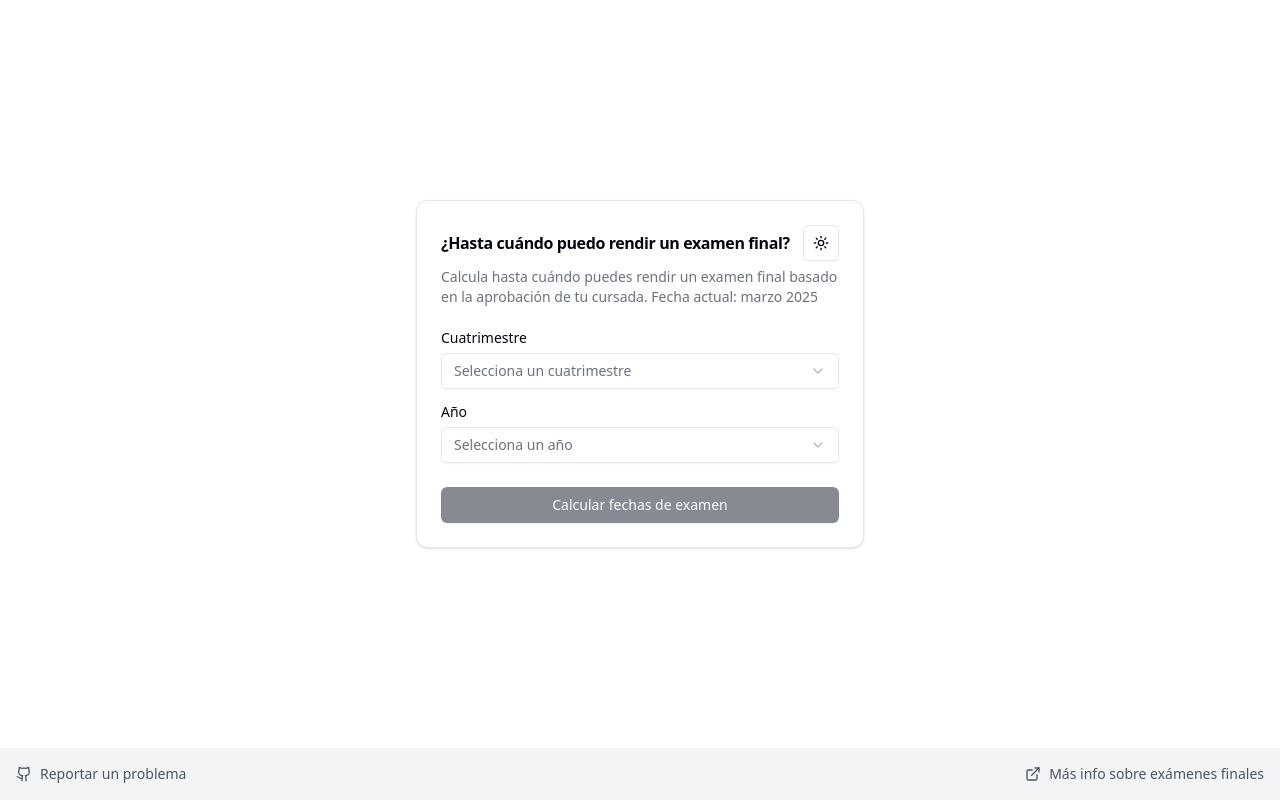
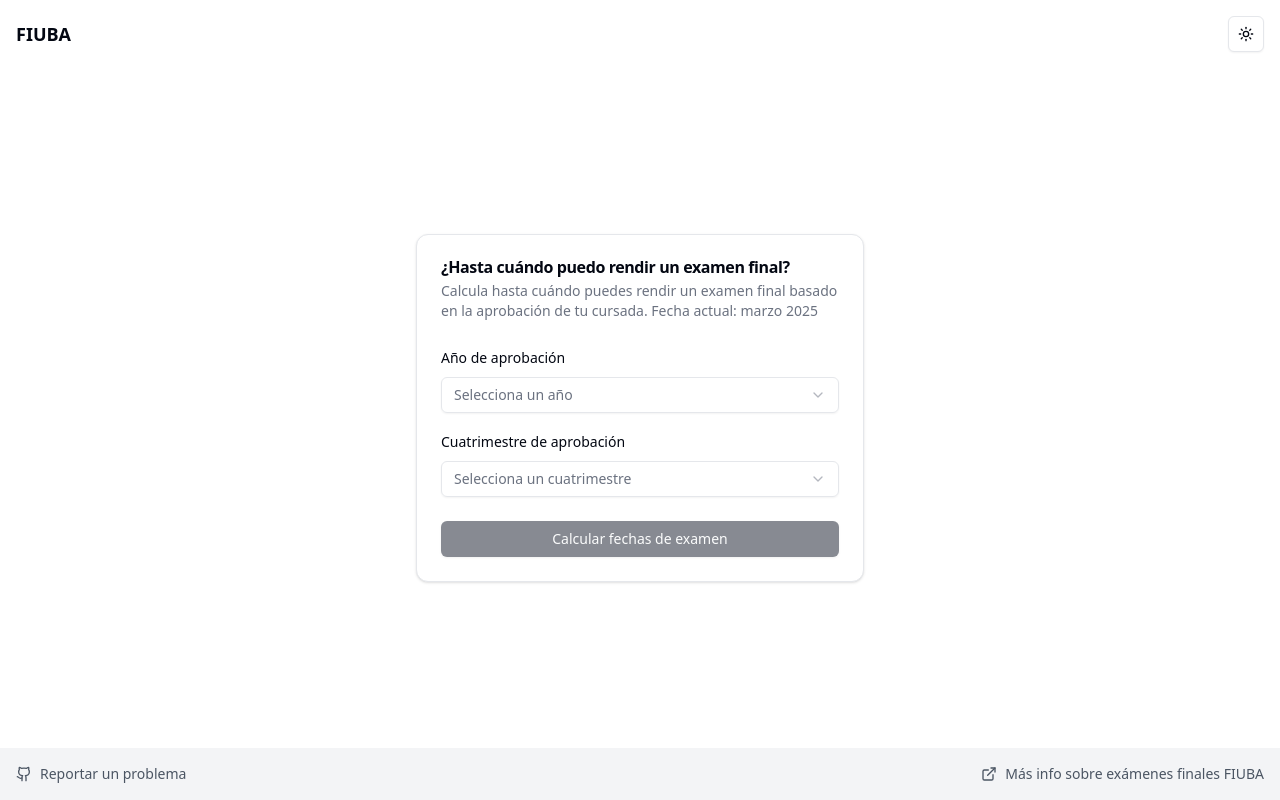
Before and after one commit to julitaras/FIUBA-final-tracker, a Next.js app: page / in a window 1280 px wide. Built offline with nearby package versions, Linux system fonts and the light colour scheme.

Commit message:
Add header FIUBA

```diff
--- a/app/page.tsx
+++ b/app/page.tsx
@@ -1,6 +1,6 @@
 "use client"
 
-import { useState, useMemo, useCallback } from "react"
+import { useState, useMemo } from "react"
 import { CheckCircle, AlertCircle, Github, ExternalLink } from "lucide-react"
 import { format, addMonths, subMonths, isBefore } from "date-fns"
 import { es } from "date-fns/locale"
@@ -11,6 +11,7 @@ import { Label } from "@/components/ui/label"
 import { Moon, Sun } from "lucide-react"
 import { useTheme } from "next-themes"
 import { DropdownMenu, DropdownMenuContent, DropdownMenuItem, DropdownMenuTrigger } from "@/components/ui/dropdown-menu"
+import Head from "next/head"
 
 function ToggleDarkMode() {
   const { setTheme } = useTheme()
@@ -37,93 +38,145 @@ export default function ExamTracker() {
   const [quarter, setQuarter] = useState<string>("")
   const [year, setYear] = useState<string>("")
   const [results, setResults] = useState<any>(null)
-
   const currentDate = useMemo(() => new Date(), [])
 
-  const calculateExamDates = useCallback(() => {
+  const availableYears = useMemo(() => {
+    const maxExpirationMonths = 12;
+    const oldestValidDate = subMonths(currentDate, maxExpirationMonths);
+    const oldestYear = oldestValidDate.getFullYear();
+    const currentYear = currentDate.getFullYear();
+
+    return Array.from({ length: currentYear - oldestYear + 1 }, (_, index) => {
+      const year = currentYear - index;
+      const lastPeriodOfYear = new Date(year, 11, 31);
+      return isBefore(lastPeriodOfYear, oldestValidDate) ? null : year.toString()
+    }).filter(Boolean) as string[]
+  }, [currentDate])
+
+  const calculateExamDates = () => {
     if (!quarter || !year) return
 
-    const startMonth = (Number.parseInt(quarter) - 1) * 3
-    const startDate = new Date(Number.parseInt(year), startMonth, 1)
-    const endDate = addMonths(startDate, 6)
-    const finalExamDate = subMonths(endDate, 1)
+    const yearNum = Number.parseInt(year)
+    const baseDate = quarter === "1" ? new Date(yearNum, 6, 31) : new Date(yearNum, 11, 31)
+    const expirationDate = addMonths(baseDate, 12)
 
-    setResults({
-      courseApproval: format(endDate, "MMMM yyyy", { locale: es }),
-      finalExam: format(finalExamDate, "MMMM yyyy", { locale: es }),
-      isExpired: isBefore(finalExamDate, currentDate),
-    })
-  }, [quarter, year, currentDate])
+    if (isBefore(expirationDate, currentDate)) {
+      setResults({ isExpired: true })
+      return
+    }
 
+    const tanda1Start = quarter === "1" ? new Date(yearNum, 6, 1) : new Date(yearNum, 11, 1)
+    const tanda1End = quarter === "1" ? new Date(yearNum, 7, 31) : new Date(yearNum + 1, 1, 28)
+
+    const tanda2Start = quarter === "1" ? new Date(yearNum, 11, 1) : new Date(yearNum + 1, 6, 1)
+    const tanda2End = quarter === "1" ? new Date(yearNum + 1, 1, 28) : new Date(yearNum + 1, 7, 31)
+
+    const tanda3Start = quarter === "1" ? new Date(yearNum + 1, 6, 1) : new Date(yearNum + 1, 11, 1)
+    const tanda3End = quarter === "1" ? new Date(yearNum + 1, 7, 31) : new Date(yearNum + 2, 1, 28)
+
+    const periods = [
+      { name: "Tanda 1", startDate: tanda1Start, endDate: tanda1End },
+      { name: "Tanda 2", startDate: tanda2Start, endDate: tanda2End },
+      { name: "Tanda 3", startDate: tanda3Start, endDate: tanda3End },
+    ].filter((period) => !isBefore(period.endDate, currentDate))
+
+    setResults({ periods: periods.slice(0, 3), expirationDate, isExpired: false })
+  }
   return (
+    <>
+      <Head>
+        <title>FIUBA Final Tracker - Calcula tus fechas de examen</title>
+        <meta
+          name="description"
+          content="Herramienta para estudiantes de FIUBA (Facultad de Ingeniería de la UBA) para calcular las fechas límite de exámenes finales basado en la aprobación de cursadas."
+        />
+      </Head>
       <div className="flex flex-col justify-between min-h-screen">
+        <nav className="p-4">
+          <div className="container mx-auto flex justify-between items-center">
+            <span className="text-lg font-bold">FIUBA</span>
+            <ToggleDarkMode />
+          </div>
+        </nav>
         <div className="flex justify-center items-center flex-grow p-4">
           <Card className="w-full max-w-md">
             <CardHeader>
-            <CardTitle className="flex justify-between items-center">
-              {" "}
-              ¿Hasta cuándo puedo rendir un examen final? <ToggleDarkMode />
+              <CardTitle className="flex justify-between items-center"> ¿Hasta cuándo puedo rendir un examen final?
               </CardTitle>
-
           <CardDescription>
-              Calcula hasta cuándo puedes rendir un examen final basado en la aprobación de tu cursada. Fecha actual:{" "}
+            Calcula hasta cuándo puedes rendir un examen final basado en la aprobación de tu cursada. Fecha actual: {" "}
             {format(currentDate, "MMMM yyyy", { locale: es })}
           </CardDescription>
         </CardHeader>
           <CardContent className="space-y-4">
-            <div className="grid w-full gap-2">
-              <Label htmlFor="quarter">Cuatrimestre</Label>
-              <Select onValueChange={setQuarter}>
-                <SelectTrigger id="quarter">
+            <div className="space-y-2">
+              <Label>Año de aprobación</Label>
+              <Select value={year} onValueChange={setYear}>
+                <SelectTrigger>
+                  <SelectValue placeholder="Selecciona un año" />
+                </SelectTrigger>
+                <SelectContent>
+                  {availableYears.map((y) => (
+                    <SelectItem key={y} value={y}>
+                      {y}
+                    </SelectItem>
+                  ))}
+                </SelectContent>
+              </Select>
+            </div>
+            <div className="space-y-2">
+              <Label>Cuatrimestre de aprobación</Label>
+              <Select value={quarter} onValueChange={setQuarter}>
+                <SelectTrigger>
                   <SelectValue placeholder="Selecciona un cuatrimestre" />
                 </SelectTrigger>
                 <SelectContent>
-                  <SelectItem value="1">Primer Cuatrimestre</SelectItem>
-                  <SelectItem value="2">Segundo Cuatrimestre</SelectItem>
-                  <SelectItem value="3">Tercer Cuatrimestre</SelectItem>
-                  <SelectItem value="4">Cuarto Cuatrimestre</SelectItem>
-                </SelectContent>
-              </Select>
-            </div>
-            <div className="grid w-full gap-2">
-              <Label htmlFor="year">Año</Label>
-              <Select onValueChange={setYear}>
-                <SelectTrigger id="year">
-                  <SelectValue placeholder="Selecciona un año" />
-                </SelectTrigger>
-                <SelectContent>
-                  {Array.from({ length: 10 }, (_, i) => {
-                    const currentYear = new Date().getFullYear() - i
-                    return (
-                      <SelectItem key={currentYear} value={currentYear.toString()}>
-                        {currentYear}
-                      </SelectItem>
-                    )
-                  })}
+                  <SelectItem value="1">Primer cuatrimestre (Marzo-Julio)</SelectItem>
+                  <SelectItem value="2">Segundo cuatrimestre (Agosto-Diciembre)</SelectItem>
                 </SelectContent>
               </Select>
             </div>
           </CardContent>
-          <CardFooter className="flex flex-col space-y-4">
+          <CardFooter>
             <Button className="w-full" onClick={calculateExamDates} disabled={!quarter || !year}>
               Calcular fechas de examen
             </Button>
           </CardFooter>
 
-          {results && (
-            <CardFooter className="flex flex-col space-y-2">
-              {results.isExpired ? (
-                <div className="flex items-center text-sm text-red-500">
-                  <AlertCircle className="h-4 w-4 mr-2" />
-                  <p>¡Atención! El período para rendir el examen final ha expirado en {results.finalExam}.</p>
+          {results && results.isExpired && (
+            <CardContent className="pt-4 border-t">
+              <div className="flex items-center gap-2 p-3 bg-red-50 text-red-700 rounded-md">
+                <AlertCircle className="h-5 w-5" />
+                <div>
+                  <p className="font-semibold">Materia vencida</p>
+                  <p className="text-sm">La regularidad de esta materia ya ha vencido. Ya no es posible rendir el examen final.</p>
                 </div>
-              ) : (
-                <div className="flex items-center text-sm text-green-500">
-                  <CheckCircle className="h-4 w-4 mr-2" />
-                  <p>Puedes rendir el examen final hasta {results.finalExam}.</p>
               </div>
+            </CardContent>
           )}
-            </CardFooter>
+
+          {results && !results.isExpired && (
+            <CardContent className="pt-4 border-t">
+              <h3 className="font-semibold text-lg mb-3">Períodos disponibles para rendir:</h3>
+              <div className="space-y-3">
+                {results.periods.map((period: any, index: number) => (
+                  <div key={index} className="bg-muted p-3 rounded-md">
+                    <div className="font-medium">{period.name}</div>
+                    <div className="text-sm text-muted-foreground">
+                      {format(period.startDate, "MMMM yyyy", { locale: es })} - {" "}
+                      {format(period.endDate, "MMMM yyyy", { locale: es })}
+                    </div>
+                  </div>
+                ))}
+                <div className="flex items-center gap-2 mt-4 text-sm">
+                  <CheckCircle className="h-4 w-4 text-green-500" />
+                  <span>
+                    Tu regularidad vence el {" "}
+                    <span className="font-semibold">{format(results.expirationDate, "PPP", { locale: es })}</span>
+                  </span>
+                </div>
+              </div>
+            </CardContent>
           )}
         </Card>
         </div>
@@ -145,10 +198,11 @@ export default function ExamTracker() {
               className="flex items-center text-sm text-gray-600 dark:text-gray-400 hover:text-gray-900 dark:hover:text-gray-100"
             >
               <ExternalLink className="h-4 w-4 mr-2" />
-            Más info sobre exámenes finales
+              Más info sobre exámenes finales FIUBA
             </a>
           </div>
         </footer>
       </div>
+    </>
   )
 }
```
Lines whose indentation alone changed are shown as unchanged.
